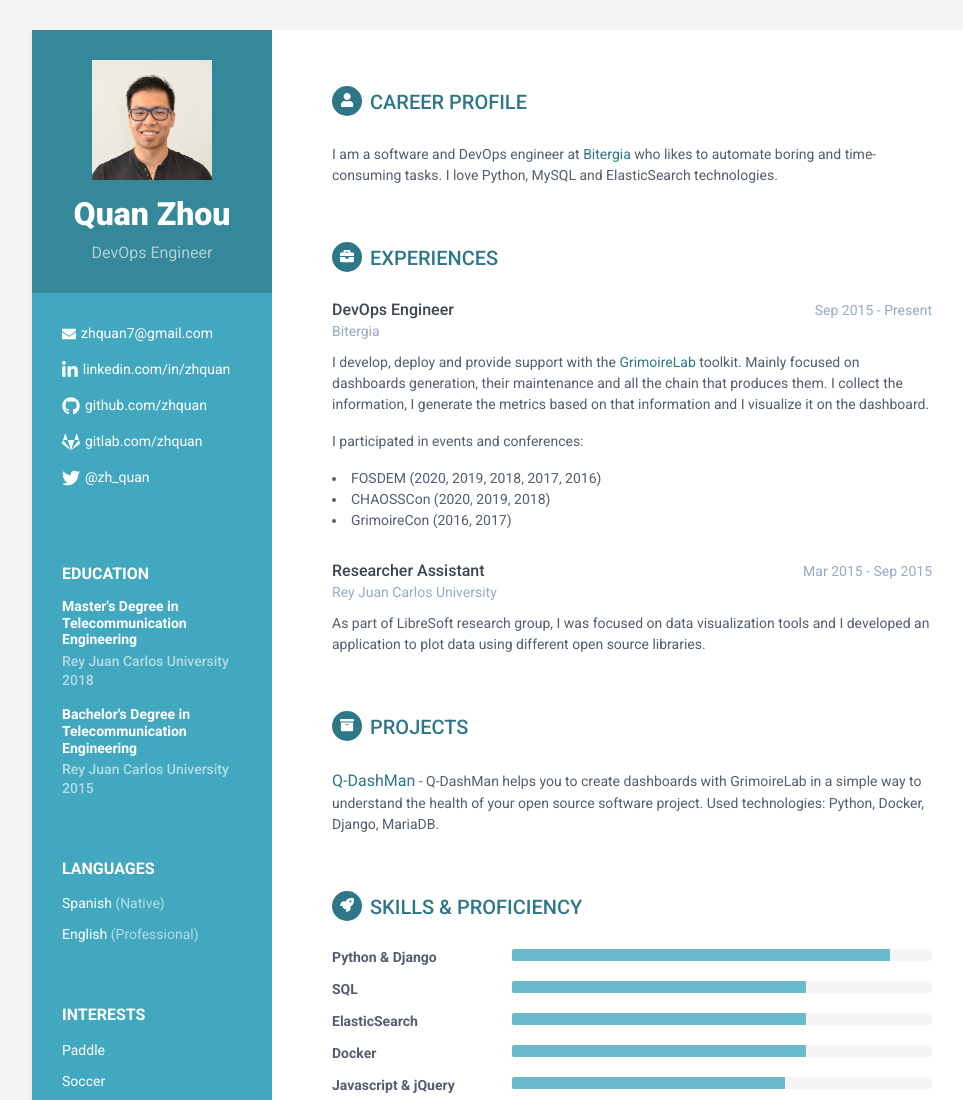
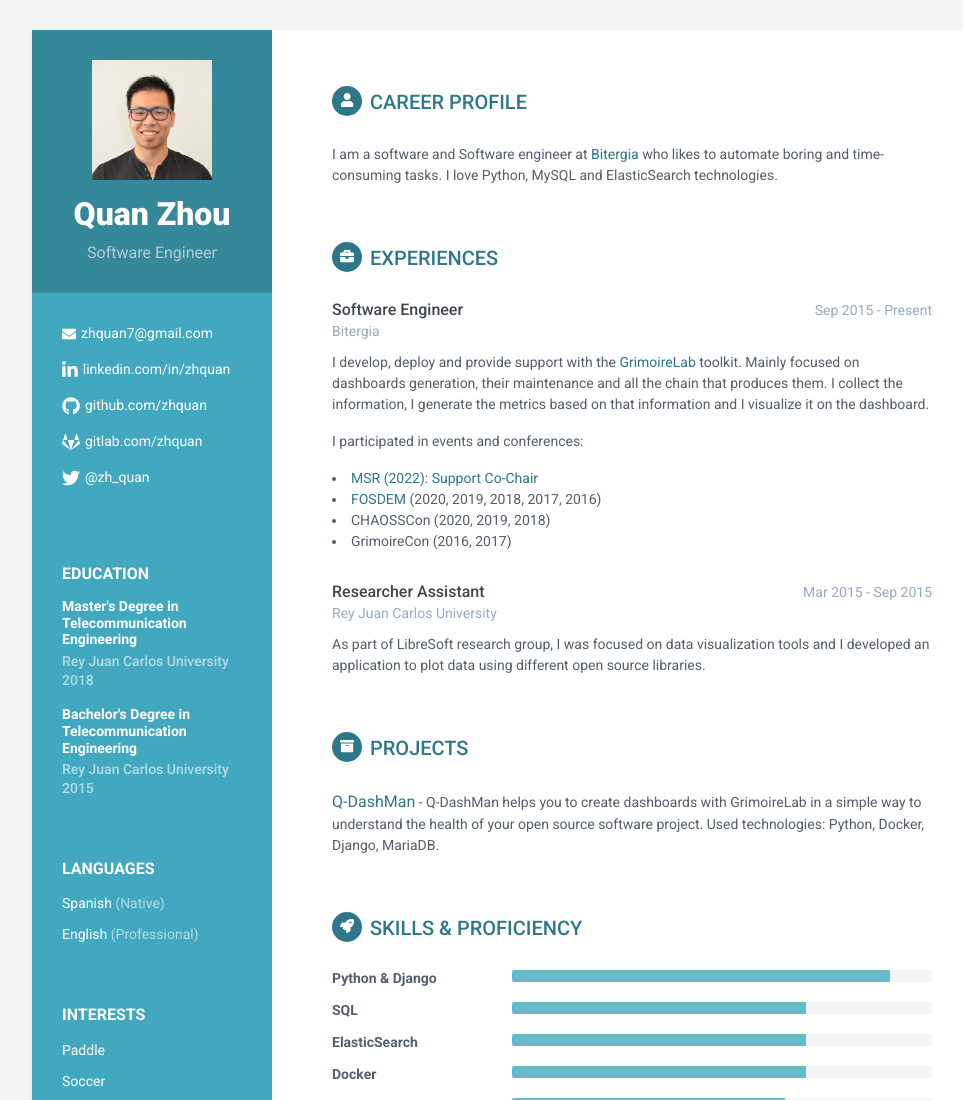
Before and after one commit to zhquan/zhquan.github.io, a plain HTML site: page index.html in a window 1280 px wide. Shown: the top 1100 px of the page, without its empty margins (128-1091 px from the left). Drawn offline with Linux system fonts and the light colour scheme.

Commit message:
[index] Add MSR participation
Signed-off-by: Quan Zhou <quan@bitergia.com>

```diff
--- a/index.html
+++ b/index.html
@@ -26,7 +26,7 @@
             <div class="profile-container">
                 <img class="profile" src="assets/images/profile.png" alt="" />
                 <h1 class="name">Quan Zhou</h1>
-                <h3 class="tagline">DevOps Engineer</h3>
+                <h3 class="tagline">Software Engineer</h3>
             </div><!--//profile-container-->
 
             <div class="contact-container container-block">
@@ -78,7 +78,7 @@
                 <h2 class="section-title"><span class="icon-holder"><i class="fas fa-user"></i></span>Career Profile</h2>
                 <div class="summary">
                     <p>
-                        I am a software and DevOps engineer at <a href="https://bitergia.com">Bitergia</a> who likes to
+                        I am a software and Software engineer at <a href="https://bitergia.com">Bitergia</a> who likes to
                         automate boring and time-consuming tasks. I love Python, MySQL and ElasticSearch technologies.
                     </p>
                 </div><!--//summary-->
@@ -90,7 +90,7 @@
                 <div class="item">
                     <div class="meta">
                         <div class="upper-row">
-                            <h3 class="job-title">DevOps Engineer</h3>
+                            <h3 class="job-title">Software Engineer</h3>
                             <div class="time">Sep 2015 - Present</div>
                         </div><!--//upper-row-->
                         <div class="company">Bitergia</div>
@@ -104,7 +104,8 @@
                         </p>
                         <p>
                             I participated in events and conferences:
-                            <li>FOSDEM (2020, 2019, 2018, 2017, 2016)</li>
+                            <li><a href="https://conf.researchr.org/home/msr-2022">MSR (2022)</a>: <a href="https://conf.researchr.org/profile/quanzhou">Support Co-Chair</a></li>
+                            <li><a href="https://fosdem.org/">FOSDEM</a> (2020, 2019, 2018, 2017, 2016)</li>
                             <li>CHAOSSCon (2020, 2019, 2018)</li>
                             <li>GrimoireCon (2016, 2017)</li>
 
```
